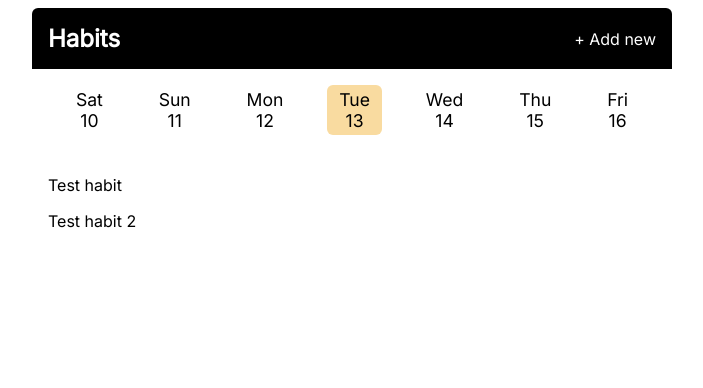
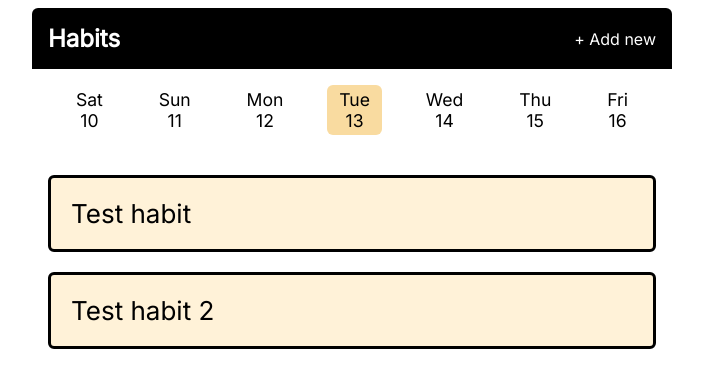
Before and after one commit to masaa96/habit-tracker, a Flask app: page / in a window 1280 px wide. Shown: the top 388 px of the page, without its empty margins (288-991 px from the left). Run offline with Flask 2, Linux system fonts and the light colour scheme.

Commit message:
Added completion of habits

```diff
--- a/app.py
+++ b/app.py
@@ -1,8 +1,10 @@
-from flask import Flask, render_template, request
+from flask import Flask, render_template, request, redirect, url_for
 import datetime
+from collections import defaultdict
 
 app = Flask(__name__)
 habits = ["Test habit", "Test habit 2"]
+completions = defaultdict(list)  # {"2022-12-02": ["Test habit"]}
 
 
 @app.context_processor
@@ -22,7 +24,8 @@ def index():
         "index.html",
         habits=habits,
         title="Habit Tracker - Home",
-        selected_date=selected_date
+        selected_date=selected_date,
+        completions=completions[selected_date]
     )
 
 
@@ -36,3 +39,13 @@ def add_habit():
         title="Habit Tracker - Add Habit",
         selected_date=datetime.date.today()
     )
+
+
+@app.route("/complete", methods=["POST"])
+def complete():
+    date_str = request.form.get("date")
+    habit = request.form.get("habitName")
+    date = datetime.date.fromisoformat(date_str)
+    completions[date].append(habit)
+
+    return redirect(url_for("index", date=date_str))
--- a/static/styles/main.css
+++ b/static/styles/main.css
@@ -118,3 +118,49 @@ body {
         display: block;
     }
 }
+
+.habit {
+    display: flex;
+    flex-direction: row;
+    align-items: center;
+    justify-center: space-between;
+    font-size: 26px;
+    padding: 20px;
+    margin-bottom: 20px;
+    background-color: #fff2d8;
+    border: 3px solid black;
+    border-radius: 6px;
+}
+
+.habit:not(.completed) {
+    padding: 0;
+}
+
+.habit:not(.completed):hover {
+    background-color: #e9cd87;
+}
+
+.habit__icon {
+    width: 1em;
+    height: 1em;
+}
+
+.habit__name {
+    margin: 0;
+}
+
+.habit__form {
+    width: 100%;
+}
+
+.habit__button {
+    display: block;
+    width: 100%;
+    padding: 20px;
+    font-size: inherit;
+    font-family: inherit;
+    text-align: left;
+    border: none;
+    background-color: unset;
+    cursor: pointer;
+}
--- a/templates/index.html
+++ b/templates/index.html
@@ -3,9 +3,27 @@
 {% block main_content %}
     <section class="habit-list">
         {% for habit in habits %}
-            <div class="habit">
-                <p class="habit__name"> {{ habit }} </p>
-            </div>
+            {% set completed = habit in completions %}
+            {% if completed %}
+                <div class="habit completed">
+                    <p class="habit__name">
+                        {{ habit }}
+                    </p>
+                    <svg class="habit__icon" xmlns="http://www.w3.org/2000/svg" viewBox="0 0 20 20" fill="currentColor">
+                        <path fill-rule="evenodd" d="M10 18a8 8 0 100-16 8 8 0 000 16zm3.707-9.293a1 1 0 00-1.414-1.414L9 10.586 7.707 9.293a1 1 0 00-1.414 1.414l2 2a1 1 0 001.414 0l4-4z" clip-rule="evenodd" />
+                    </svg>
+                </div>
+            {% else %}
+                <div class="habit">
+                    <form class="habit__form" method="POST" action="{{ url_for('complete') }}">
+                        <input type="hidden" name="habitName" value="{{ habit }}" />
+                        <input type="hidden" name="date" value="{{ selected_date }}" />
+                        <button type="submit" class="habit__button">
+                            {{ habit }}
+                        </button>
+                    </form>
+                </div>
+            {% endif %}
         {% endfor %}
     </section>
 {% endblock %}
```
